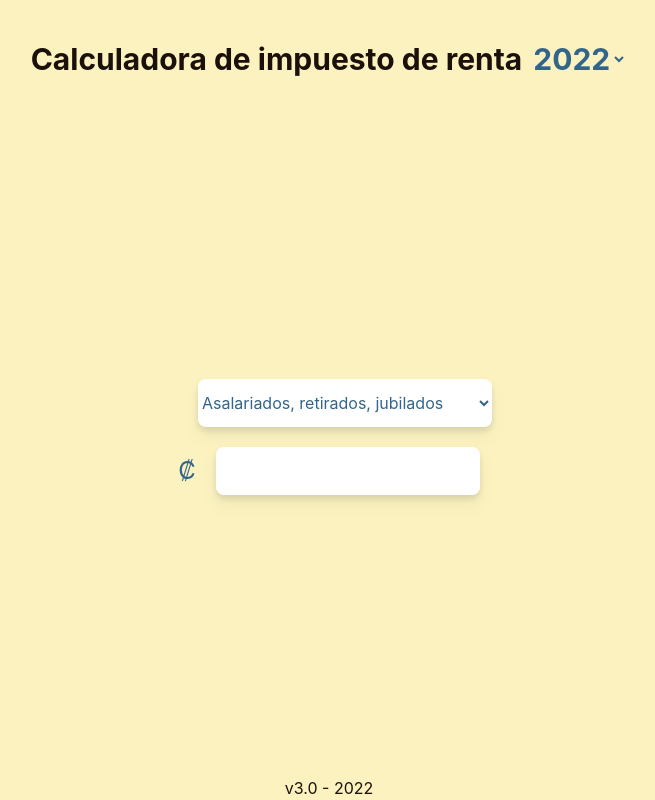
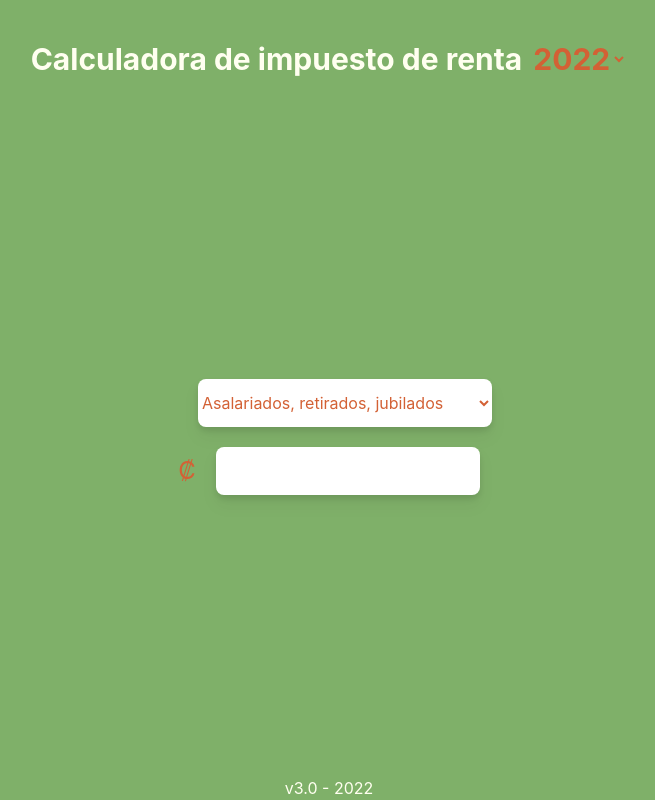
Before and after one commit to DavidCastilloR/renta-calculator, a Next.js app: page / in a window 1280 px wide. Shown: the whole page, without its empty margins (311-966 px from the left). Built offline with nearby package versions, Linux system fonts and the light colour scheme.

Commit message:
update 2026

```diff
--- a/pages/index.js
+++ b/pages/index.js
@@ -8,6 +8,93 @@ const HomeContent = () => {
   const [selectedTaxType, setSelectedTaxType] = useState("salariedAndRetired");
 
   const termsByYear = [
+    {
+      //*********2026************
+      year: 2026,
+      taxTypes: {
+        // Asalariados, pensionados
+        salariedAndRetired: {
+          terms: [
+            { inf: 918_000, sup: 1_347_000, percentage: 0.1, category: "10%" },
+            {
+              inf: 1_347_000,
+              sup: 2_364_000,
+              percentage: 0.15,
+              category: "15%",
+            },
+            {
+              inf: 2_364_000,
+              sup: 4_727_000,
+              percentage: 0.2,
+              category: "20%",
+            },
+            {
+              inf: 4_727_000,
+              sup: Infinity,
+              percentage: 0.25,
+              category: "25%",
+            },
+          ],
+        },
+        //Fisicas con actividades lucrativas
+        naturalLucrative: {
+          terms: [
+            {
+              inf: 6_244_000,
+              sup: 8_329_000,
+              percentage: 0.1,
+              category: "10%",
+            },
+            {
+              inf: 8_329_000,
+              sup: 10_414_000,
+              percentage: 0.15,
+              category: "15%",
+            },
+            {
+              inf: 10_414_000,
+              sup: 20_872_000,
+              percentage: 0.2,
+              category: "20%",
+            },
+            {
+              inf: 20_872_000,
+              sup: Infinity,
+              percentage: 0.25,
+              category: "25%",
+            },
+          ],
+        },
+        legalLucrative: {
+          terms: [
+            {
+              inf: 0,
+              sup: 5_621_000,
+              percentage: 0.05,
+              category: "5%",
+            },
+            {
+              inf: 5_621_000,
+              sup: 8_433_000,
+              percentage: 0.1,
+              category: "10%",
+            },
+            {
+              inf: 8_433_000,
+              sup: 11_243_000,
+              percentage: 0.15,
+              category: "15%",
+            },
+            {
+              inf: 11_243_000,
+              sup: Infinity,
+              percentage: 0.2,
+              category: "20%",
+            },
+          ],
+        },
+      },
+    },
     {
       //*********2025************
       year: 2025,
@@ -362,9 +449,10 @@ const HomeContent = () => {
     },
   ];
 
-  const termsToUse = termsByYear
-    .find(({ year }) => year === currentYear)?.taxTypes[selectedTaxType]
-    ?? termsByYear[0].taxTypes[selectedTaxType];
+  const termsToUse =
+    termsByYear.find(({ year }) => year === currentYear)?.taxTypes[
+      selectedTaxType
+    ] ?? termsByYear[0].taxTypes[selectedTaxType];
 
   const availableYears = termsByYear.map(({ year }) => year);
 
@@ -376,7 +464,6 @@ const HomeContent = () => {
 
   const onChange = (event) => {
     setInputSalary(event.target.value);
-
 
     // onchange calculate
     setResult(calculate({ salary: event.target.value }));
--- a/tailwind.config.js
+++ b/tailwind.config.js
@@ -3,9 +3,9 @@ module.exports = {
   theme: {
     extend: {
       colors: {
-        background: "#FBF2C0",
-        primary: "#33658A",
-        black: "#1C110A",
+        background: "#7fb069",
+        primary: "#d36135",
+        black: "#FFFFF0",
       },
       screens: {
         sm: "850px",
```
